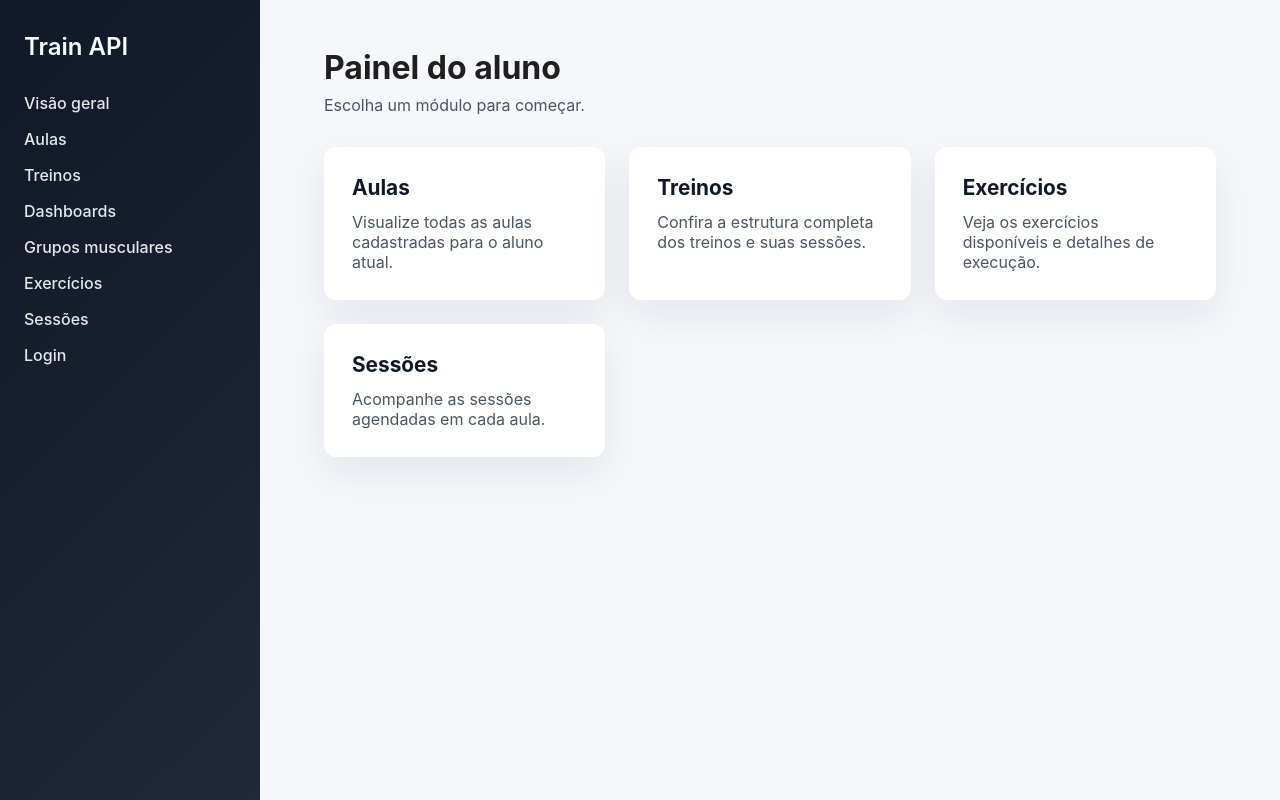
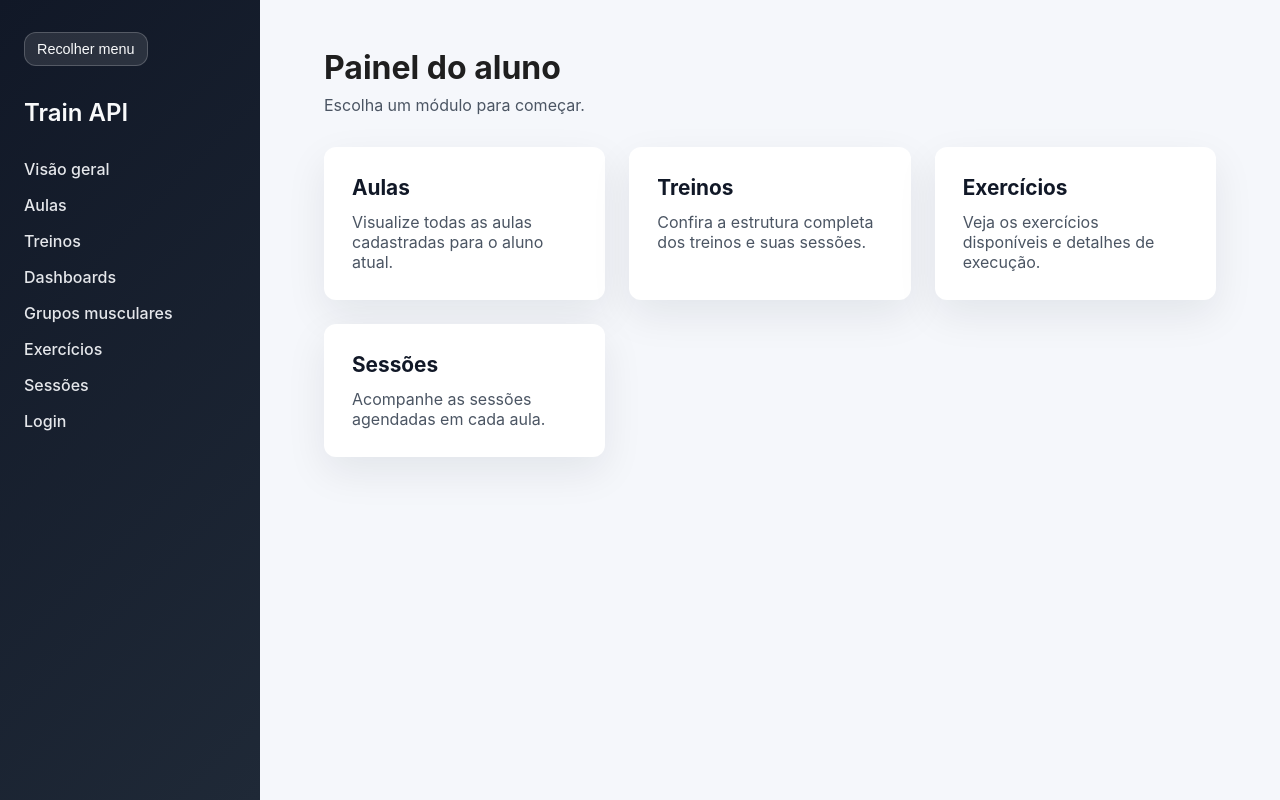
Before and after one commit to gjthec/train-apii, a Next.js app in the folder frontend/: page / in a window 1280 px wide. Built offline with nearby package versions, Linux system fonts and the light colour scheme.

Commit message:
feat: add collapsible sidebar navigation

```diff
--- a/frontend/src/components/Layout.tsx
+++ b/frontend/src/components/Layout.tsx
@@ -1,7 +1,7 @@
 'use client';
 
 import Link from 'next/link';
-import type { ReactNode } from 'react';
+import { useState, type ReactNode } from 'react';
 import styles from '@/styles/Layout.module.css';
 
 interface LayoutProps {
@@ -22,11 +22,40 @@ const navLinks: Array<{ href: string; label: string }> = [
 ];
 
 export default function Layout({ title, description, children }: LayoutProps) {
+  const [isSidebarOpen, setIsSidebarOpen] = useState(true);
+
   return (
-    <div className={styles.appShell}>
-      <aside className={styles.sidebar}>
-        <h1 className={styles.brand}>Train API</h1>
-        <nav>
+    <div
+      className={
+        isSidebarOpen
+          ? styles.appShell
+          : `${styles.appShell} ${styles.appShellCollapsed}`
+      }
+    >
+      <aside
+        className={
+          isSidebarOpen
+            ? styles.sidebar
+            : `${styles.sidebar} ${styles.sidebarCollapsed}`
+        }
+      >
+        <button
+          type="button"
+          className={styles.toggleButton}
+          aria-expanded={isSidebarOpen}
+          aria-controls="sidebar-navigation"
+          onClick={() => setIsSidebarOpen((open) => !open)}
+        >
+          {isSidebarOpen ? 'Recolher menu' : 'Expandir menu'}
+        </button>
+        {isSidebarOpen ? (
+          <h1 className={styles.brand}>Train API</h1>
+        ) : (
+          <span className={styles.collapsedBrand} aria-hidden="true">
+            TA
+          </span>
+        )}
+        <nav id="sidebar-navigation" aria-hidden={!isSidebarOpen}>
           <ul>
             {navLinks.map((link) => (
               <li key={link.href}>
--- a/frontend/src/styles/Layout.module.css
+++ b/frontend/src/styles/Layout.module.css
@@ -2,6 +2,11 @@
   display: grid;
   grid-template-columns: 260px 1fr;
   min-height: 100vh;
+  transition: grid-template-columns 0.3s ease;
+}
+
+.appShellCollapsed {
+  grid-template-columns: 96px 1fr;
 }
 
 .sidebar {
@@ -11,11 +16,56 @@
   display: flex;
   flex-direction: column;
   gap: 2rem;
+  transition: padding 0.3s ease;
 }
 
 .brand {
   font-size: 1.5rem;
   font-weight: 600;
+}
+
+.collapsedBrand {
+  display: none;
+  font-size: 1.25rem;
+  font-weight: 600;
+  letter-spacing: 0.1em;
+}
+
+.toggleButton {
+  align-self: flex-start;
+  background: rgba(255, 255, 255, 0.1);
+  border: 1px solid rgba(255, 255, 255, 0.2);
+  border-radius: 0.75rem;
+  color: #f9fafb;
+  cursor: pointer;
+  font-size: 0.9rem;
+  font-weight: 500;
+  padding: 0.5rem 0.75rem;
+  transition: background 0.2s ease, border-color 0.2s ease;
+}
+
+.toggleButton:hover,
+.toggleButton:focus {
+  background: rgba(255, 255, 255, 0.18);
+  border-color: rgba(255, 255, 255, 0.3);
+}
+
+.sidebarCollapsed {
+  align-items: center;
+  gap: 1rem;
+  padding: 2rem 0.75rem;
+}
+
+.sidebarCollapsed nav {
+  display: none;
+}
+
+.sidebarCollapsed .brand {
+  display: none;
+}
+
+.sidebarCollapsed .collapsedBrand {
+  display: block;
 }
 
 .sidebar ul {
```
